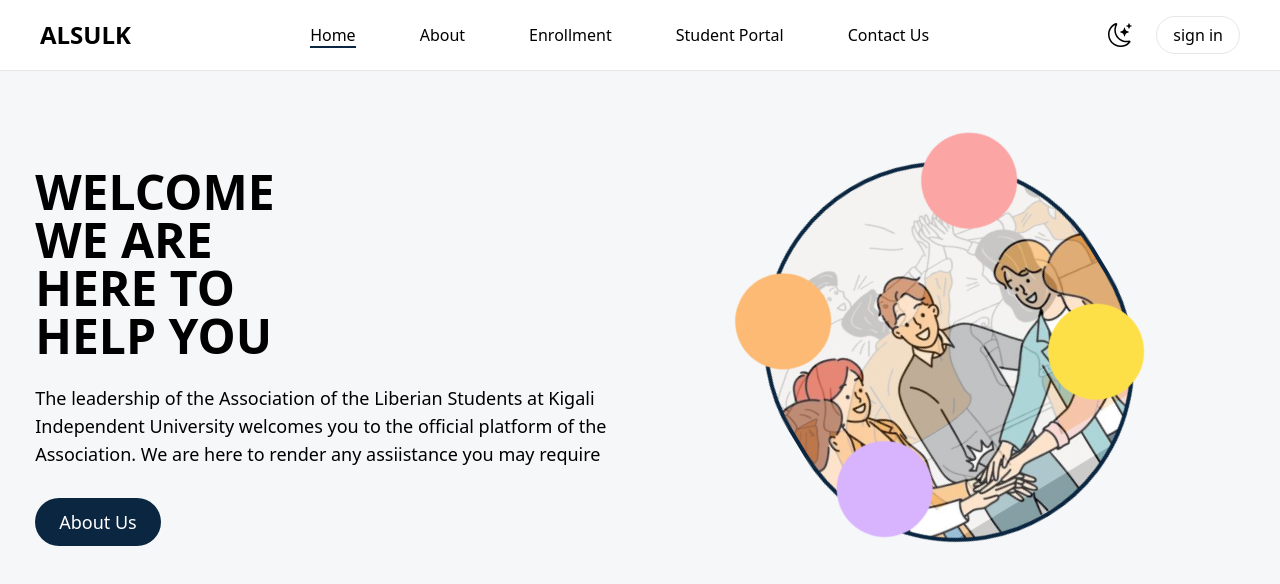
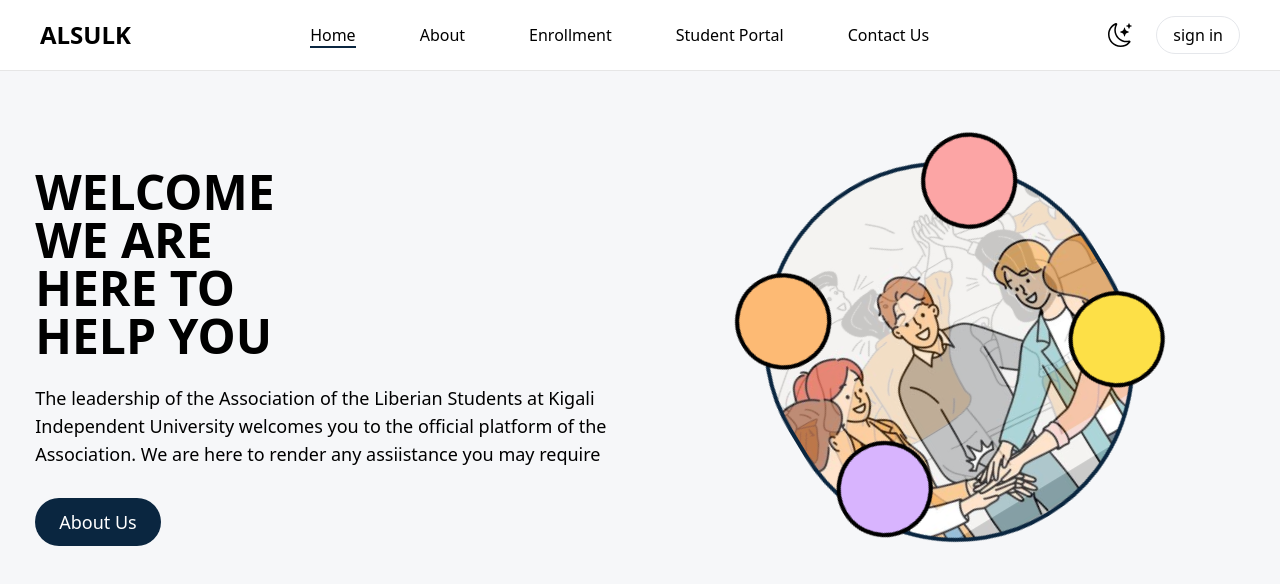
Before and after one commit to mulbahoplanojames/Harmony_Coalition_Project, a React (Vite) app: page / in a window 1280 px wide. Shown: the top 584 px of the page. Built offline with nearby package versions, Linux system fonts and the light colour scheme.

Commit message:
Working on the hero section of the home page

```diff
--- a/src/Components/Home_Hero/HomeHero.jsx
+++ b/src/Components/Home_Hero/HomeHero.jsx
@@ -1,6 +1,10 @@
+import { useContext } from "react";
 import { Link } from "react-router-dom";
+import { AppContext } from "../../Context/AppContext";
 
 const HomeHero = () => {
+  const { darkMode } = useContext(AppContext);
+
   return (
     <>
       <div className="grid md:grid-cols-2 grid-cols-1 place-items-center  md:py-16 py-8  md:gap-6 gap-14">
@@ -24,10 +28,26 @@ const HomeHero = () => {
           className=" bg-green-300 md:w-[60%] md:h-[24rem] w-[70%] h-[17rem] rounded-full relative overflow-visible border-4 border-primary "
           id="item1"
         >
-          <div className="md:w-[6rem] md:h-[6rem] w-[5rem] h-[5rem] bg-red-300 rounded-full absolute top-1 right-5"></div>
-          <div className="md:w-[6rem] md:h-[6rem] w-[5rem] h-[5rem] bg-yellow-300 rounded-full absolute md:bottom-[4rem] bottom-6 md:right-0 -right-6"></div>
-          <div className="md:w-[6rem] md:h-[6rem] w-[5rem] h-[5rem] bg-orange-300 rounded-full absolute top-7 left-0"></div>
-          <div className="md:w-[6rem] md:h-[6rem] w-[5rem] h-[5rem] bg-purple-300 rounded-full absolute md:bottom-14 -bottom-2 md:left-0 left-4"></div>
+          <div
+            className={`md:w-[6rem] md:h-[6rem] w-[5rem] h-[5rem] bg-red-300 rounded-full absolute top-1 right-5 border-4 ${
+              darkMode ? "border-white" : "border-black"
+            }`}
+          ></div>
+          <div
+            className={`md:w-[6rem] md:h-[6rem] w-[5rem] h-[5rem] bg-yellow-300 rounded-full absolute md:bottom-[4rem] bottom-8 -md:right-1 -right-6 border-4 ${
+              darkMode ? "border-white" : "border-black"
+            }`}
+          ></div>
+          <div
+            className={`md:w-[6rem] md:h-[6rem] w-[5rem] h-[5rem] bg-orange-300 rounded-full absolute top-7 left-0  border-4 ${
+              darkMode ? "border-white " : "border-black"
+            }`}
+          ></div>
+          <div
+            className={`md:w-[6rem] md:h-[6rem] w-[5rem] h-[5rem] bg-purple-300 rounded-full absolute md:bottom-14 -bottom-2 md:left-0 left-4 border-4 ${
+              darkMode ? "border-white" : "border-black"
+            }`}
+          ></div>
         </div>
       </div>
     </>
```
